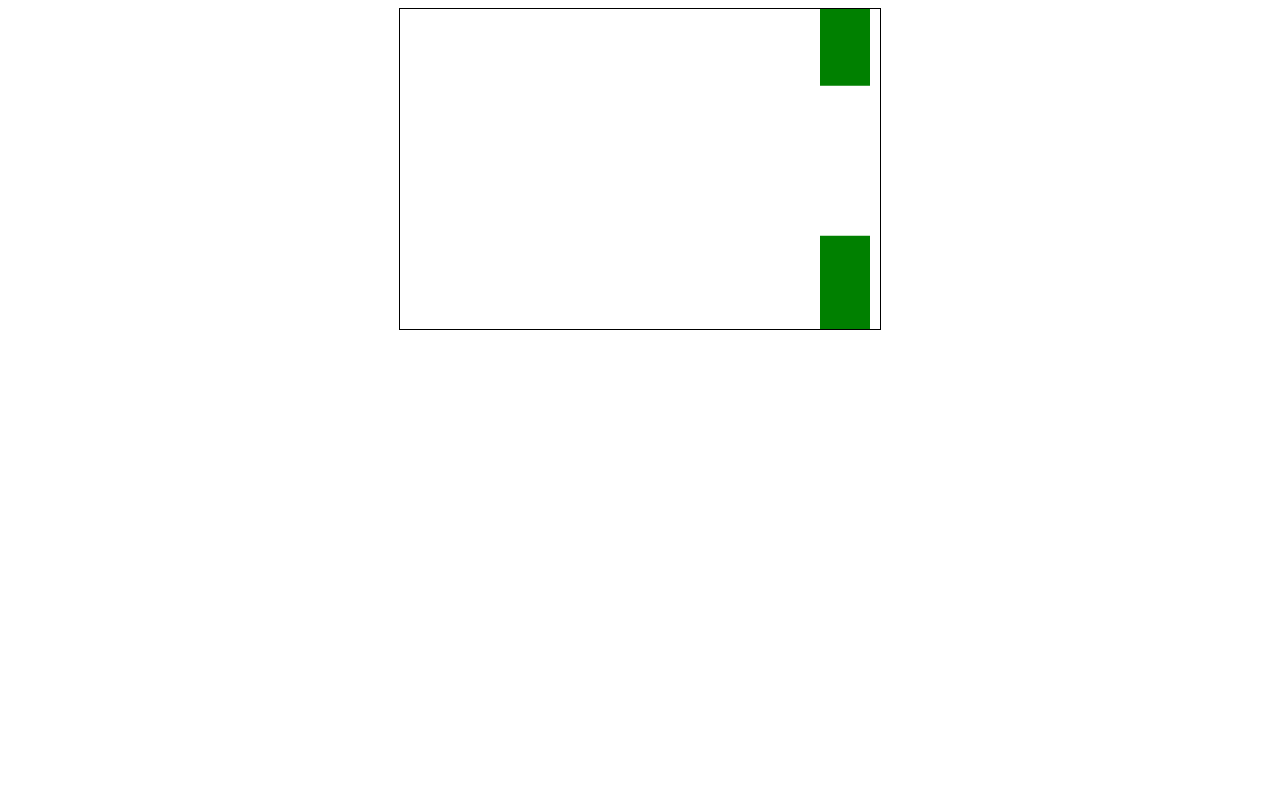
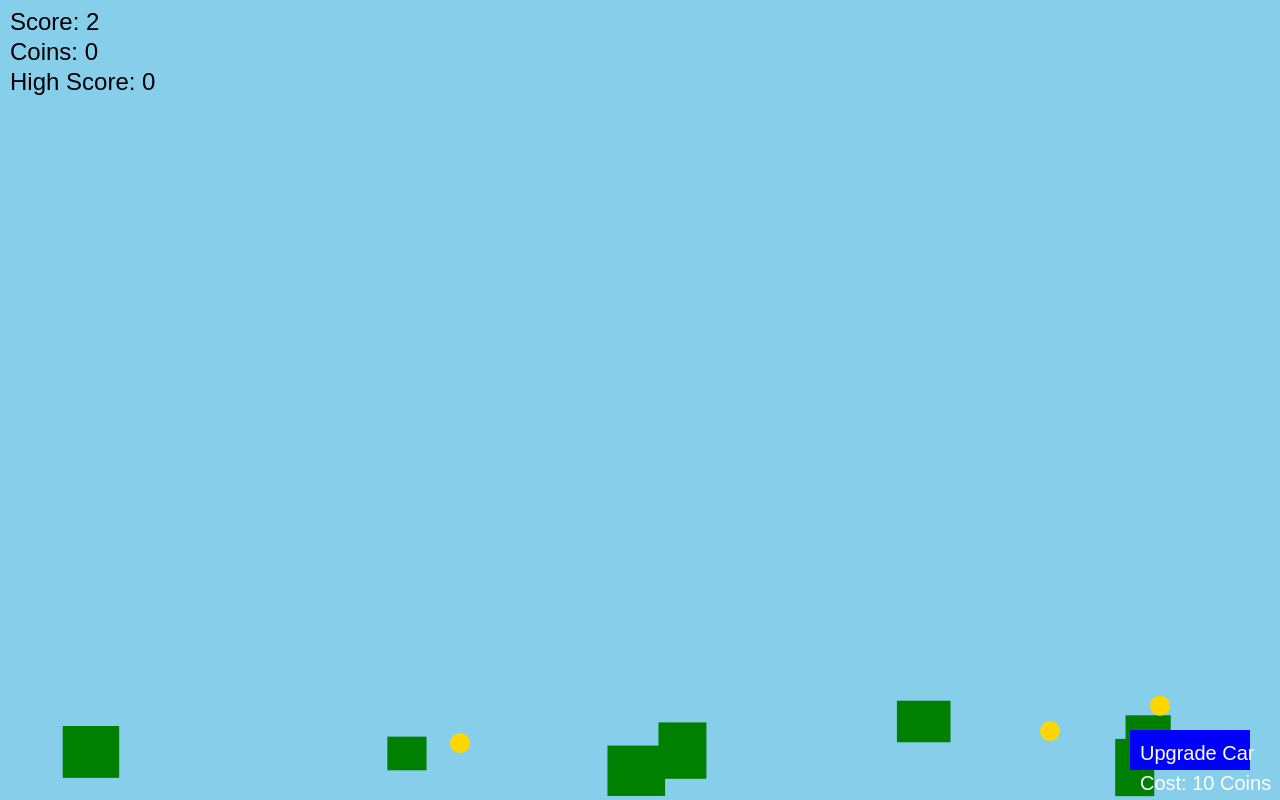
Before and after one commit to qdweer3/qdweer1, a plain HTML site: page index.html in a window 1280 px wide. Drawn offline with Linux system fonts and the light colour scheme.

Commit message:
Update index.html

```diff
--- a/index.html
+++ b/index.html
@@ -2,96 +2,249 @@
 <html lang="en">
 <head>
 <meta charset="UTF-8">
-<meta name="viewport" content="width=device-width, initial-scale=1.0">
-<title>Flappy Bird</title>
+<meta name="viewport" content="width=device-width, initial-scale=1.0, maximum-scale=1.0, user-scalable=no">
+<title>Ultimate Hill Climb Game for iPad</title>
 <style>
-  canvas {
-    border: 1px solid black;
+  body {
+    margin: 0;
+    padding: 0;
+    overflow: hidden;
+  }
+  #gameCanvas {
+    background-color: #87CEEB;
     display: block;
     margin: 0 auto;
   }
 </style>
 </head>
 <body>
-<canvas id="gameCanvas" width="480" height="320"></canvas>
+<canvas id="gameCanvas"></canvas>
+
+<audio id="jumpSound" src="jump.mp3"></audio>
+<audio id="collisionSound" src="collision.mp3"></audio>
+
 <script>
-  const canvas = document.getElementById("gameCanvas");
-  const ctx = canvas.getContext("2d");
+  const canvas = document.getElementById('gameCanvas');
+  const ctx = canvas.getContext('2d');
 
-  let bird = { x: 50, y: canvas.height / 2, radius: 20, velocity: 0, gravity: 0.5 };
-  let pipes = [];
+  canvas.width = window.innerWidth;
+  canvas.height = window.innerHeight;
+
+  let car = {
+    x: 50,
+    y: canvas.height - 50,
+    width: 50,
+    height: 30,
+    speed: 5,
+    velocity: 0,
+    friction: 0.98,
+    gravity: 0.2,
+    jumping: false
+  };
+
+  let touching = false;
+  let obstacles = [];
+  let coins = [];
   let score = 0;
-  let gameInterval;
+  let coinsCollected = 0;
+  let highScore = localStorage.getItem('highScore') || 0;
+  let coinsSpent = 0;
+  let carUpgradeCost = 10;
 
-  function drawBird() {
-    ctx.beginPath();
-    ctx.arc(bird.x, bird.y, bird.radius, 0, Math.PI * 2);
-    ctx.fillStyle = "yellow";
-    ctx.fill();
-    ctx.closePath();
+  canvas.addEventListener('touchstart', function(event) {
+    touching = true;
+    playJumpSound();
+  });
+
+  canvas.addEventListener('touchend', function(event) {
+    touching = false;
+  });
+
+  function playJumpSound() {
+    const jumpSound = document.getElementById('jumpSound');
+    jumpSound.currentTime = 0;
+    jumpSound.play();
   }
 
-  function drawPipe(x, height) {
-    ctx.beginPath();
-    ctx.rect(x, 0, 50, height);
-    ctx.rect(x, height + 150, 50, canvas.height - height - 150);
-    ctx.fillStyle = "green";
-    ctx.fill();
-    ctx.closePath();
+  function playCollisionSound() {
+    const collisionSound = document.getElementById('collisionSound');
+    collisionSound.currentTime = 0;
+    collisionSound.play();
   }
 
-  function draw() {
+  function createObstacle() {
+    const obstacle = {
+      x: canvas.width,
+      y: canvas.height - 50 - Math.random() * 100,
+      width: 30 + Math.random() * 30,
+      height: 30 + Math.random() * 30,
+      speed: 5 + Math.random() * 3
+    };
+    obstacles.push(obstacle);
+  }
+
+  function createCoin() {
+    const coin = {
+      x: canvas.width,
+      y: canvas.height - 50 - Math.random() * 100,
+      width: 20,
+      height: 20,
+      speed: 5
+    };
+    coins.push(coin);
+  }
+
+  function gameLoop() {
     ctx.clearRect(0, 0, canvas.width, canvas.height);
 
-    drawBird();
+    if (touching && !car.jumping) {
+      car.velocity = -car.speed * 2;
+      car.jumping = true;
+    }
 
-    for (let i = 0; i < pipes.length; i++) {
-      drawPipe(pipes[i].x, pipes[i].height);
-      pipes[i].x -= 2;
+    car.velocity *= car.friction;
+    car.y -= car.velocity;
+    car.velocity += car.gravity;
 
-      if (bird.x + bird.radius > pipes[i].x && bird.x - bird.radius < pipes[i].x + 50) {
-        if (bird.y - bird.radius < pipes[i].height || bird.y + bird.radius > pipes[i].height + 150) {
-          return gameOver();
-        }
+    if (car.y > canvas.height - car.height) {
+      car.jumping = false;
+      car.y = canvas.height - car.height;
+    }
+
+    if (Math.random() < 0.02) {
+      createObstacle();
+    }
+
+    if (Math.random() < 0.01) {
+      createCoin();
+    }
+
+    obstacles.forEach(obstacle => {
+      obstacle.x -= obstacle.speed;
+
+      // Check collision with obstacles
+      if (
+        car.x < obstacle.x + obstacle.width &&
+        car.x + car.width > obstacle.x &&
+        car.y < obstacle.y + obstacle.height &&
+        car.y + car.height > obstacle.y
+      ) {
+        // Collision detected
+        gameOver();
       }
 
-      if (pipes[i].x === bird.x - bird.radius) {
+      if (obstacle.x + obstacle.width < 0) {
         score++;
+        obstacles.shift();
       }
-    }
 
-    bird.y += bird.velocity;
-    bird.velocity += bird.gravity;
+      drawObstacle(obstacle);
+    });
 
-    if (bird.y + bird.radius > canvas.height || bird.y - bird.radius < 0) {
-      return gameOver();
-    }
+    coins.forEach(coin => {
+      coin.x -= coin.speed;
 
-    if (pipes.length === 0 || pipes[pipes.length - 1].x < canvas.width - 200) {
-      let height = Math.random() * (canvas.height - 200) + 50;
-      pipes.push({ x: canvas.width, height: height });
-    }
+      // Check collision with coins
+      if (
+        car.x < coin.x + coin.width &&
+        car.x + car.width > coin.x &&
+        car.y < coin.y + coin.height &&
+        car.y + car.height > coin.y
+      ) {
+        // Coin collected
+        coinsCollected++;
+        coins.shift();
+      }
 
-    if (pipes[0].x + 50 < 0) {
-      pipes.shift();
-    }
+      drawCoin(coin);
+    });
 
-    requestAnimationFrame(draw);
+    drawCar();
+    drawScore();
+    drawCoinsCollected();
+    drawHighScore();
+    drawUpgradeButton();
+
+    requestAnimationFrame(gameLoop);
   }
 
-  function gameOver() {
-    clearInterval(gameInterval);
-    alert("Game Over. Your score: " + score);
-    location.reload();
+  function drawCar() {
+    ctx.fillStyle = 'red';
+    ctx.fillRect(car.x, car.y, car.width, car.height);
   }
 
-  document.addEventListener("keydown", function (event) {
-    if (event.keyCode === 32) {
-      bird.velocity = -8;
+  function drawObstacle(obstacle) {
+    ctx.fillStyle = 'green';
+    ctx.fillRect(obstacle.x, obstacle.y, obstacle.width, obstacle.height);
+  }
+
+  function drawCoin(coin) {
+    ctx.fillStyle = 'gold';
+    ctx.beginPath();
+    ctx.arc(coin.x, coin.y, coin.width / 2, 0, Math.PI * 2);
+    ctx.fill();
+  }
+
+  function drawScore() {
+    ctx.fillStyle = 'black';
+    ctx.font = '24px Arial';
+    ctx.fillText('Score: ' + score, 10, 30);
+  }
+
+  function drawCoinsCollected() {
+    ctx.fillStyle = 'black';
+    ctx.font = '24px Arial';
+    ctx.fillText('Coins: ' + coinsCollected, 10, 60);
+  }
+
+  function drawHighScore() {
+    ctx.fillStyle = 'black';
+    ctx.font = '24px Arial';
+    ctx.fillText('High Score: ' + highScore, 10, 90);
+  }
+
+  function drawUpgradeButton() {
+    ctx.fillStyle = 'blue';
+    ctx.fillRect(canvas.width - 150, canvas.height - 70, 120, 40);
+    ctx.fillStyle = 'white';
+    ctx.font = '20px Arial';
+    ctx.fillText('Upgrade Car', canvas.width - 140, canvas.height - 40);
+    ctx.fillText('Cost: ' + carUpgradeCost + ' Coins', canvas.width - 140, canvas.height - 10);
+  }
+
+  canvas.addEventListener('click', function(event) {
+    const rect = canvas.getBoundingClientRect();
+    const clickX = event.clientX - rect.left;
+    const clickY = event.clientY - rect.top;
+
+    if (clickX >= canvas.width - 150 && clickX <= canvas.width - 30 && clickY >= canvas.height - 70 && clickY <= canvas.height - 30) {
+      if (coinsCollected >= carUpgradeCost) {
+        carUpgradeCost *= 2;
+        coinsSpent += carUpgradeCost;
+        coinsCollected -= carUpgradeCost;
+        car.speed += 2;
+        alert('Car upgraded! Speed increased.');
+      } else {
+        alert('Not enough coins to upgrade car.');
+      }
     }
   });
 
-  gameInterval = setInterval(draw, 10);
+  function gameOver() {
+    playCollisionSound();
+    alert('Game Over! Your score: ' + score);
+    if (score > highScore) {
+      highScore = score;
+      localStorage.setItem('highScore', highScore);
+    }
+    score = 0;
+    coinsCollected = 0;
+    car.y = canvas.height - 50;
+    obstacles = [];
+    coins = [];
+  }
+
+  gameLoop();
 </script>
 </body>
 </html>
```
